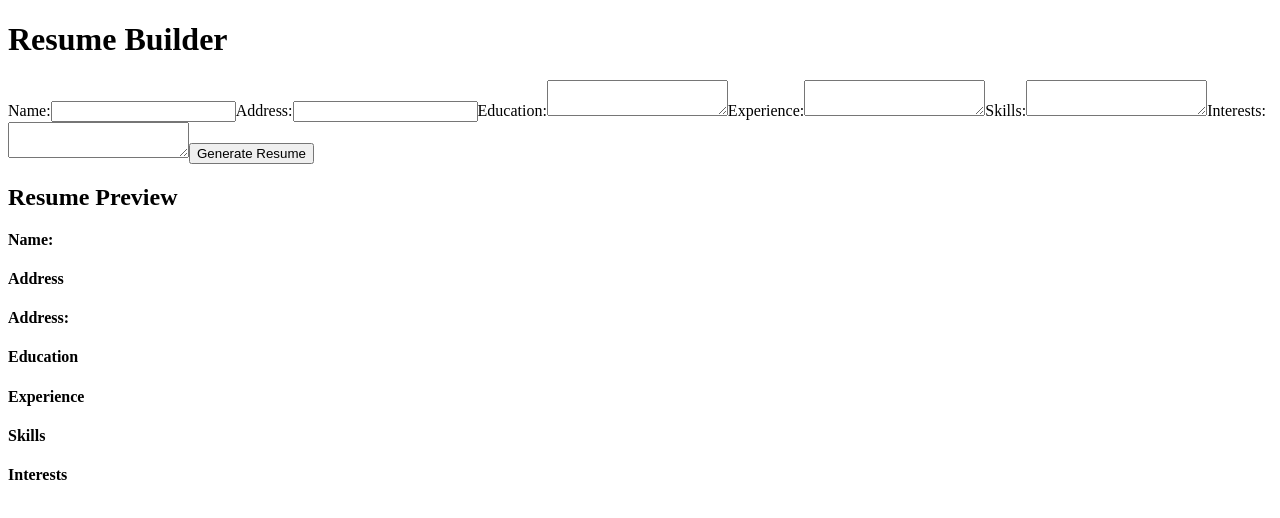
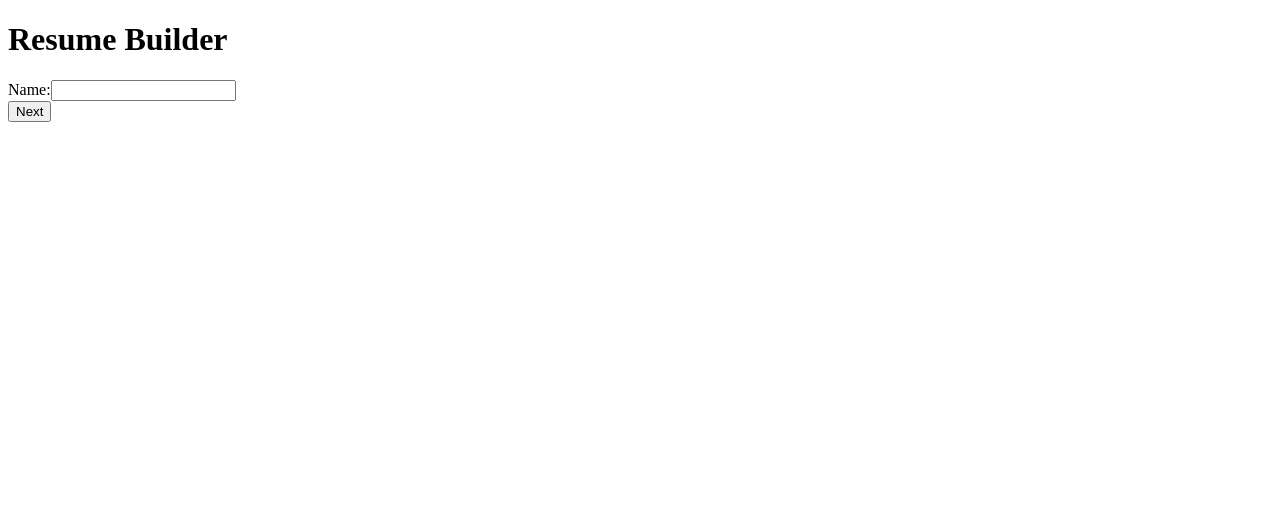
Before and after one commit to imakashgusain/resume-builder, a Next.js app: page / in a window 1280 px wide. Shown: the top 518 px of the page. Built offline with nearby package versions, Linux system fonts and the light colour scheme.

Commit message:
Create form based on steps.

```diff
--- a/src/components/Form.js
+++ b/src/components/Form.js
@@ -1,9 +1,7 @@
-import { useState } from "react";
-
-export default function Form({ formData, onFormDataChange, onSubmit }) {
+export default function Form({ formData, onFormDataChange, onNext, step }) {
   const handleSubmit = (e) => {
-    e.preventDefault(); // Prevent default form submission behavior
-    onSubmit(formData); // Pass the form data to the parent (Home component)
+    e.preventDefault();
+    onNext(formData); // Pass the form data to the parent component
   };
 
   const handleChange = (e) => {
@@ -16,6 +14,8 @@ export default function Form({ formData, onFormDataChange, onSubmit }) {
 
   return (
     <form onSubmit={handleSubmit}>
+      {step === 1 && (
+        <div>
           <label>
             Name:
             <input
@@ -25,6 +25,11 @@ export default function Form({ formData, onFormDataChange, onSubmit }) {
               onChange={handleChange}
             />
           </label>
+        </div>
+      )}
+
+      {step === 2 && (
+        <div>
           <label>
             Address:
             <input
@@ -34,6 +39,11 @@ export default function Form({ formData, onFormDataChange, onSubmit }) {
               onChange={handleChange}
             />
           </label>
+        </div>
+      )}
+
+      {step === 3 && (
+        <div>
           <label>
             Education:
             <textarea
@@ -42,6 +52,11 @@ export default function Form({ formData, onFormDataChange, onSubmit }) {
               onChange={handleChange}
             />
           </label>
+        </div>
+      )}
+
+      {step === 4 && (
+        <div>
           <label>
             Experience:
             <textarea
@@ -50,6 +65,11 @@ export default function Form({ formData, onFormDataChange, onSubmit }) {
               onChange={handleChange}
             />
           </label>
+        </div>
+      )}
+
+      {step === 5 && (
+        <div>
           <label>
             Skills:
             <textarea
@@ -58,6 +78,11 @@ export default function Form({ formData, onFormDataChange, onSubmit }) {
               onChange={handleChange}
             />
           </label>
+        </div>
+      )}
+
+      {step === 6 && (
+        <div>
           <label>
             Interests:
             <textarea
@@ -66,7 +91,16 @@ export default function Form({ formData, onFormDataChange, onSubmit }) {
               onChange={handleChange}
             />
           </label>
+        </div>
+      )}
+
+      <div>
+        {step < 6 ? (
+          <button type="submit">Next</button>
+        ) : (
           <button type="submit">Generate Resume</button>
+        )}
+      </div>
     </form>
   );
 }
--- a/src/components/Preview.js
+++ b/src/components/Preview.js
@@ -1,11 +1,12 @@
 export default function Preview({ formData }) {
   return (
-    <div className="resume-preview">
+    <div
+      style={{ border: "1px solid #ddd", padding: "20px", marginTop: "20px" }}
+    >
       <h2>Resume Preview</h2>
       <p>
         <strong>Name:</strong> {formData.name}
       </p>
-      <h4>Address</h4>
       <p>
         <strong>Address:</strong> {formData.address}
       </p>
--- a/src/pages/index.js
+++ b/src/pages/index.js
@@ -12,12 +12,20 @@ export default function Home() {
     interests: "",
   });
 
+  const [step, setStep] = useState(1); // Start with the first step
+
   const handleFormDataChange = (newData) => {
-    setFormData(newData);
+    setFormData(newData); // Update form data with each step
   };
 
-  const handleFormSubmit = (newData) => {
-    setFormData(newData); // Update form data when the form is submitted
+  const handleNext = (newData) => {
+    setFormData(newData);
+    setStep(step + 1); // Move to the next step
+  };
+
+  const handleGenerateResume = () => {
+    console.log("Final Resume Data:", formData);
+    // You can later implement the logic to generate a PDF here
   };
 
   return (
@@ -26,9 +34,17 @@ export default function Home() {
       <Form
         formData={formData}
         onFormDataChange={handleFormDataChange}
-        onSubmit={handleFormSubmit}
+        onNext={handleNext}
+        step={step}
       />
-      <Preview formData={formData} /> {/* Pass form data to Preview */}
+
+      {step === 7 && <Preview formData={formData} />}
+
+      {step === 7 && (
+        <div>
+          <button onClick={handleGenerateResume}>Generate Resume</button>
+        </div>
+      )}
     </div>
   );
 }
```
Lines whose indentation alone changed are shown as unchanged.
